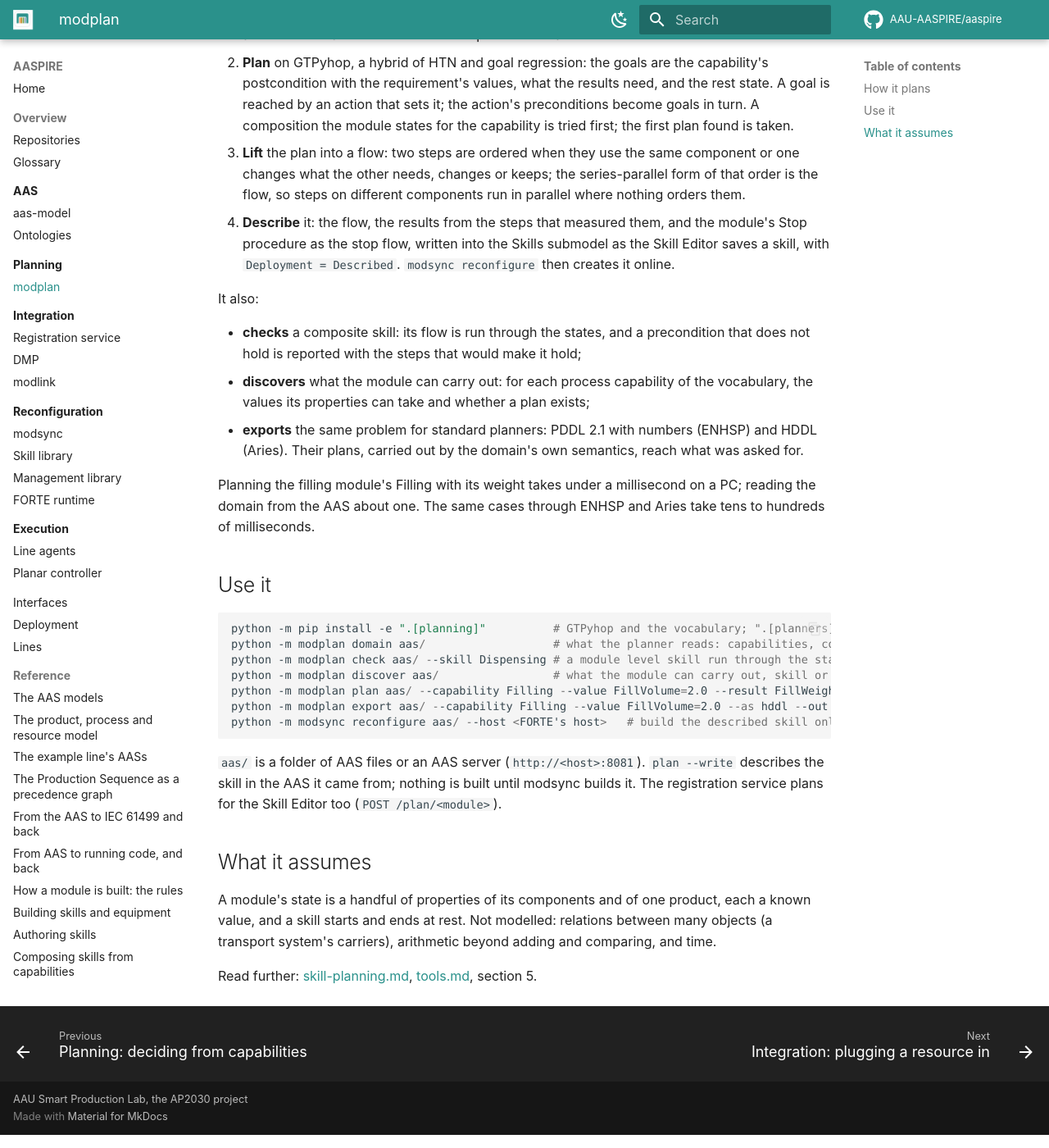
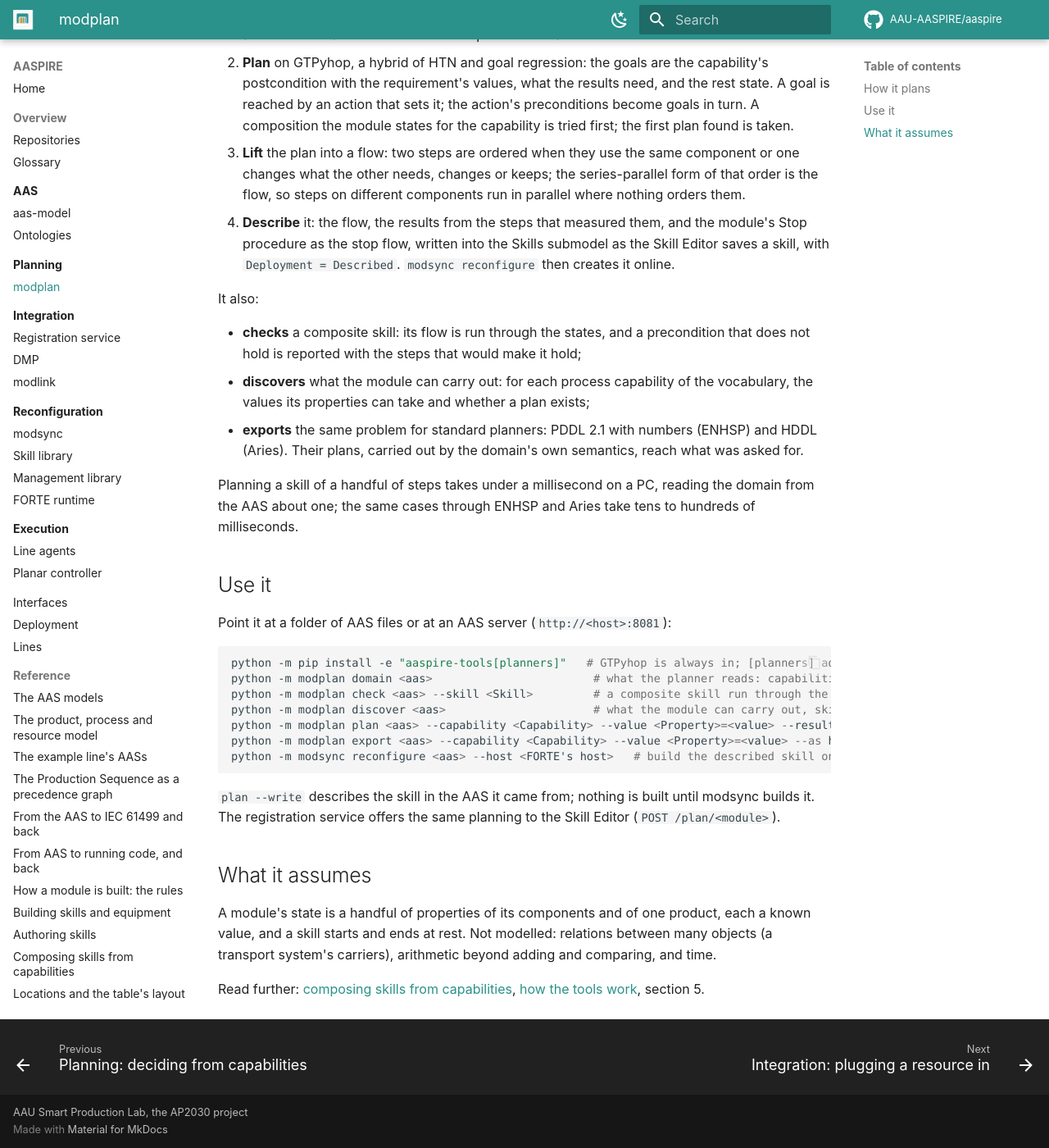
Before and after one commit to AAU-AASPIRE/aaspire, an MkDocs documentation site: the page built from docs/planning/modplan.md, in a window 1280 px wide and 1400 px high, scrolled down 1058 px. Shown: the whole window at 82% size. Built offline with MkDocs 1.6.1 and Material for MkDocs 9.7.7, drawn with Linux system fonts in a browser that asks for light colours; comment, search, counter and statistics services are not loaded; some of the changed text lies outside the part shown.

Commit message:
Planning pages and modplan figure: a generic module and capability, current commands

````diff
--- a/docs/planning/modplan.md
+++ b/docs/planning/modplan.md
@@ -2,11 +2,11 @@
 
 <span class="pillar planning">Planning</span> Plans a new composite skill for a module from its
 Capability Description, checks the skills the module has, and finds what it could carry out after a
-reconfiguration. Folder `aas61499-tools/modplan`; becomes the `modplan` repository.
+reconfiguration. A package of [aaspire-tools](https://github.com/AAU-AASPIRE/aaspire-tools).
 
 <figure markdown="span">
   [![The module's AAS with its Capability Description and Skills on the left; modplan's four steps from
-  a requirement in the middle; the planned skill Filling as four steps and modsync creating it on the
+  a requirement in the middle; the planned skill SkillX as four steps and modsync creating it on the
   right](../figures/modplan.png)](../figures/modplan.png)
   <figcaption>From a requirement to a described skill: read the domain, plan, lift the plan into a flow,
   describe it in the Skills submodel. modsync then builds it on the running module.</figcaption>
@@ -14,9 +14,9 @@ reconfiguration. Folder `aas61499-tools/modplan`; becomes the `modplan` reposito
 
 ## How it plans
 
-The input is a **requirement**: a capability the module offers, the values of its properties
-(FillVolume 2.0), and the results asked for (FillWeight). It comes from a product's step, an engineer,
-or an agent that wants to bid.
+The input is a **requirement**: a capability the module offers, the values of its properties (say
+`Amount = 2.0`), and the results asked for (say `Measured`). It comes from a product's step, an
+engineer, or an agent that wants to bid.
 
 1. **Read** the domain from the module's AAS: the state variables (the properties of the components
    and of the product), the components' capabilities as actions with what they need, do and keep,
@@ -41,25 +41,25 @@ It also:
 - **exports** the same problem for standard planners: PDDL 2.1 with numbers (ENHSP) and HDDL (Aries).
   Their plans, carried out by the domain's own semantics, reach what was asked for.
 
-Planning the filling module's Filling with its weight takes under a millisecond on a PC; reading the
-domain from the AAS about one. The same cases through ENHSP and Aries take tens to hundreds of
-milliseconds.
+Planning a skill of a handful of steps takes under a millisecond on a PC, reading the domain from the
+AAS about one; the same cases through ENHSP and Aries take tens to hundreds of milliseconds.
 
 ## Use it
 
+Point it at a folder of AAS files or at an AAS server (`http://<host>:8081`):
+
 ```powershell
-python -m pip install -e ".[planning]"          # GTPyhop and the vocabulary; ".[planners]" for ENHSP and Aries
-python -m modplan domain aas/                   # what the planner reads: capabilities, constraints, rest state
-python -m modplan check aas/ --skill Dispensing # a module level skill run through the states
-python -m modplan discover aas/                 # what the module can carry out, skill or no skill
-python -m modplan plan aas/ --capability Filling --value FillVolume=2.0 --result FillWeight --write
-python -m modplan export aas/ --capability Filling --value FillVolume=2.0 --as hddl --out planning/
-python -m modsync reconfigure aas/ --host <FORTE's host>   # build the described skill online, and record it
+python -m pip install -e "aaspire-tools[planners]"   # GTPyhop is always in; [planners] adds ENHSP and Aries
+python -m modplan domain <aas>                        # what the planner reads: capabilities, constraints, rest state
+python -m modplan check <aas> --skill <Skill>         # a composite skill run through the states
+python -m modplan discover <aas>                      # what the module can carry out, skill or no skill
+python -m modplan plan <aas> --capability <Capability> --value <Property>=<value> --result <Result> --write
+python -m modplan export <aas> --capability <Capability> --value <Property>=<value> --as hddl --out planning/
+python -m modsync reconfigure <aas> --host <FORTE's host>   # build the described skill online, and record it
 ```
 
-`aas/` is a folder of AAS files or an AAS server (`http://<host>:8081`). `plan --write` describes
-the skill in the AAS it came from; nothing is built until modsync builds it. The registration
-service plans for the Skill Editor too (`POST /plan/<module>`).
+`plan --write` describes the skill in the AAS it came from; nothing is built until modsync builds it.
+The registration service offers the same planning to the Skill Editor (`POST /plan/<module>`).
 
 ## What it assumes
 
@@ -67,5 +67,5 @@ A module's state is a handful of properties of its components and of one product
 value, and a skill starts and ends at rest. Not modelled: relations between many objects (a
 transport system's carriers), arithmetic beyond adding and comparing, and time.
 
-Read further: [skill-planning.md](../reference/skill-planning.md),
-[tools.md](../reference/tools.md), section 5.
+Read further: [composing skills from capabilities](../reference/skill-planning.md),
+[how the tools work](../reference/tools.md), section 5.
````
Also changed, not shown: docs/planning/index.md (+14 -14 lines), docs/figures/modplan.png.
